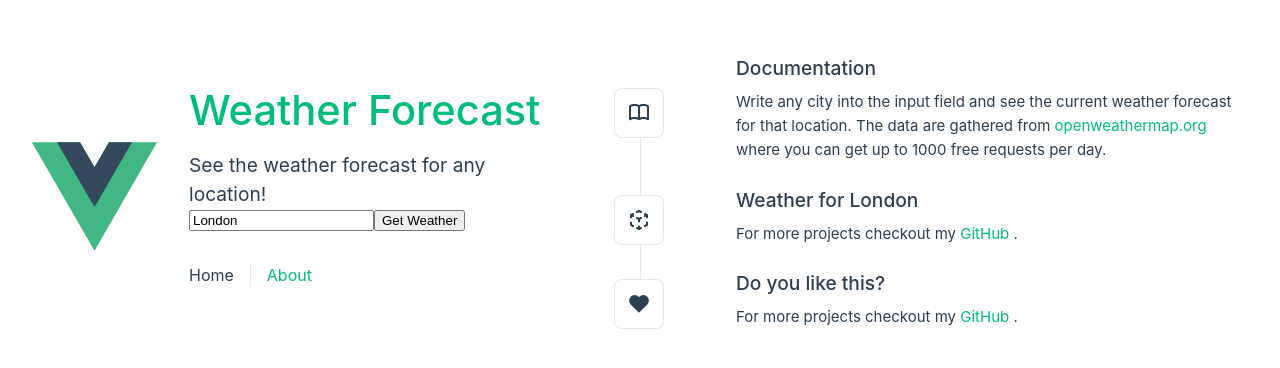
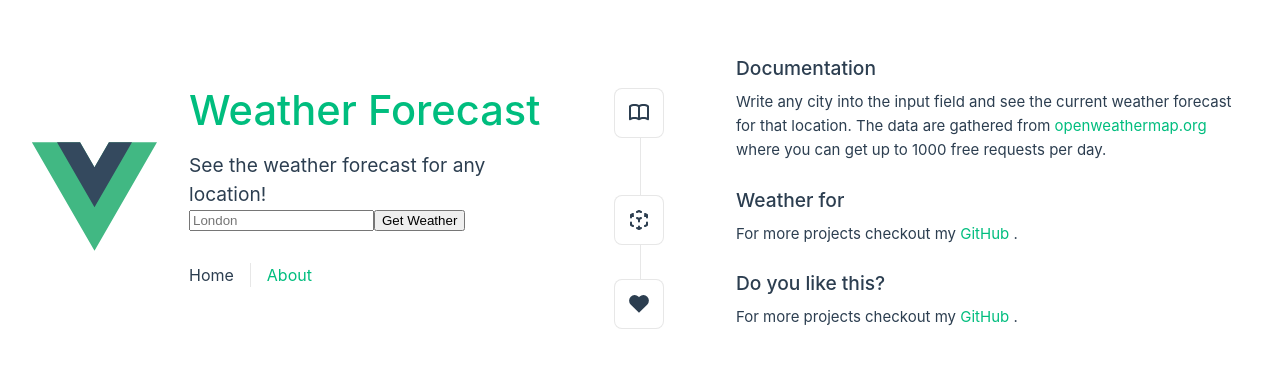
Before and after one commit to simonfrayer/WeatherAPI, a Vue app in the folder workspace/: page / in a window 1280 px wide. Shown: the part 204-572 px from the top of the page. Built offline with nearby package versions, Linux system fonts and the light colour scheme; no server answers.

Commit message:
props working 100

```diff
--- a/workspace/src/App.vue
+++ b/workspace/src/App.vue
@@ -33,7 +33,7 @@ import key from '@/api/apiKey.json'
 export default {
   data() {
     return {
-      city: 'London',
+      city: '',
       apiKey: key.apiKey,
     }
   },
--- a/workspace/src/components/TheWelcome.vue
+++ b/workspace/src/components/TheWelcome.vue
@@ -25,7 +25,7 @@ import SupportIcon from './icons/IconSupport.vue'
     <template #icon>
       <EcosystemIcon />
     </template>
-    <template v-if="city" #heading>Weather for {{city}}</template>
+    <template #heading>Weather for {{city}}</template>
 
     For more projects checkout my
     <a href="https://github.com/simonfrayer" target="_blank" rel="noopener">GitHub</a>
--- a/workspace/src/views/HomeView.vue
+++ b/workspace/src/views/HomeView.vue
@@ -4,7 +4,7 @@ import TheWelcome from '../components/TheWelcome.vue'
 
 <template>
   <main>
-    <TheWelcome v-if="city" :city="city"/>
+    <TheWelcome :city="city"/>
   </main>
 </template>
 
```
